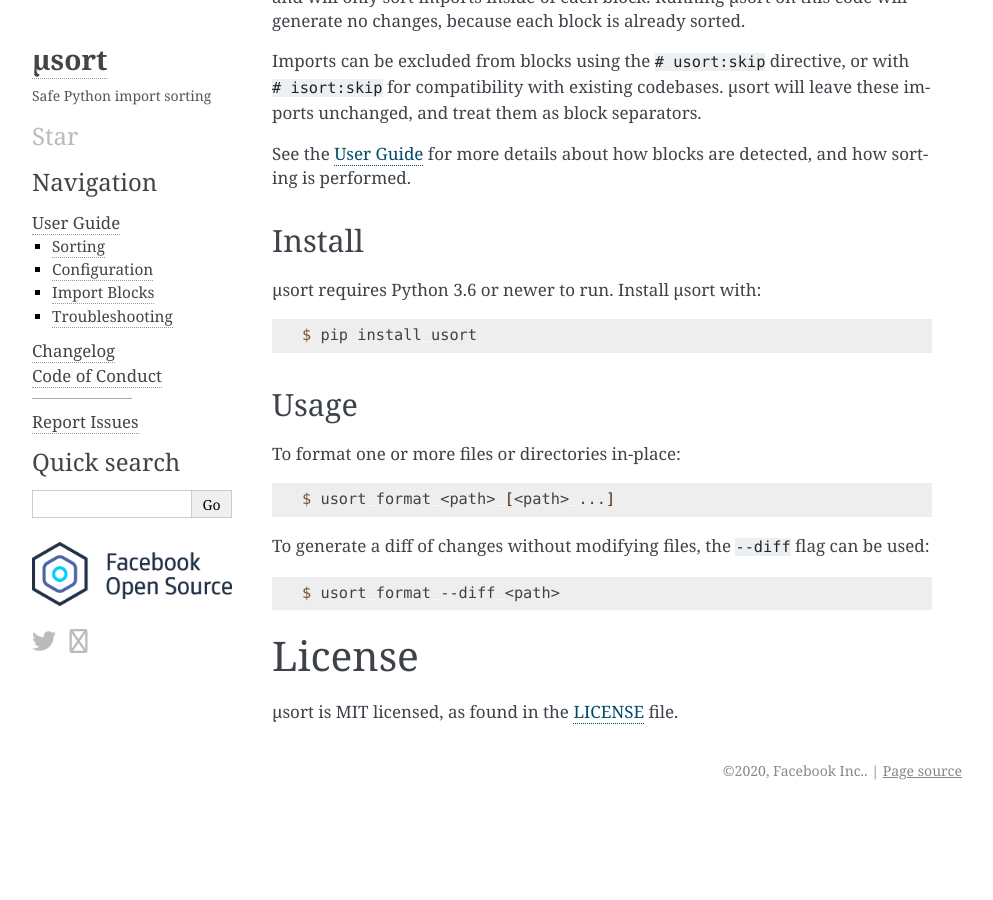
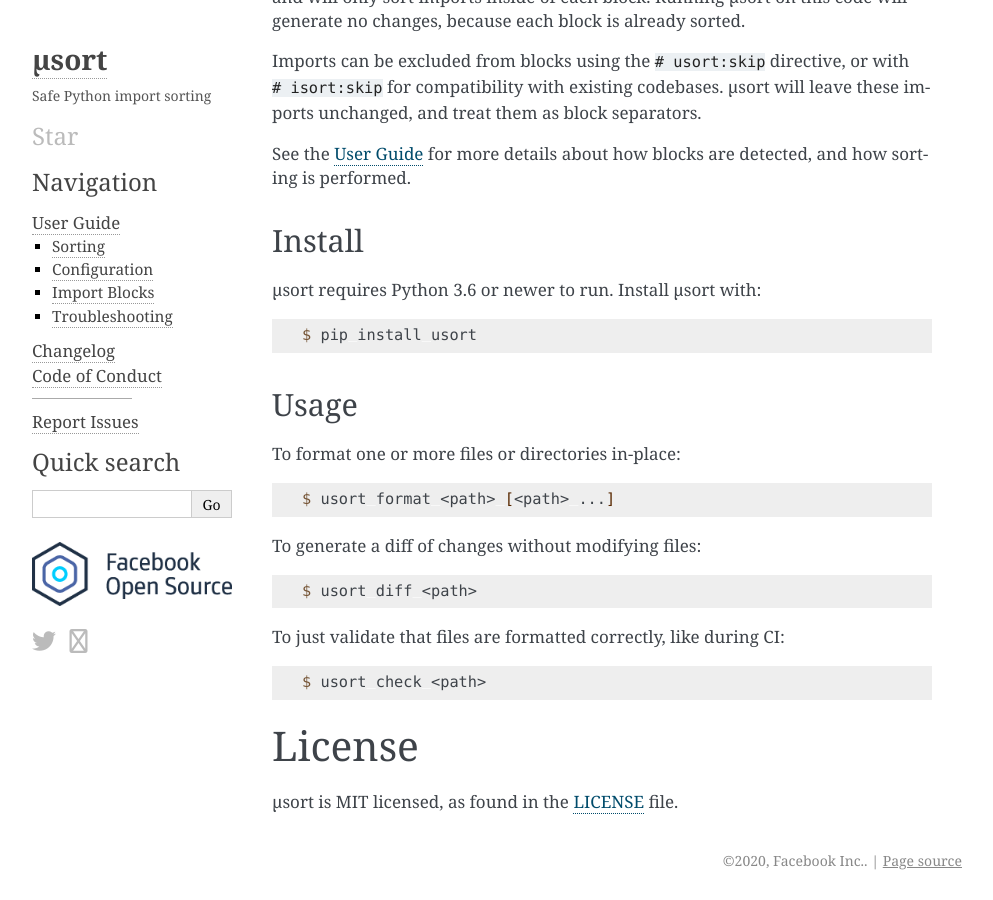
Before and after one commit to facebook/usort, a Sphinx documentation site: the page built from docs/index.rst, in a window 1280 px wide and 900 px high, scrolled down 896 px. Shown: the whole window, without its empty margins (148-1141 px from the left). Built offline with Sphinx 7.4.7, drawn with Linux system fonts in a browser that asks for light colours; nearby versions of some CDN libraries; pages that are not in the unit, such as notebooks, are missing from menus; before the commit the page ends 1706 px from its top, so only the background shows below that.

Commit message:
Document changes to format/check/diff commands and --benchmark

````diff
--- a/README.md
+++ b/README.md
@@ -71,10 +71,16 @@ To format one or more files or directories in-place:
 $ usort format <path> [<path> ...]
 ```
 
-To generate a diff of changes without modifying files, the `--diff` flag can be used:
+To generate a diff of changes without modifying files:
 
 ```shell-session
-$ usort format --diff <path>
+$ usort diff <path>
+```
+
+To just validate that files are formatted correctly, like during CI:
+
+```shell-session
+$ usort check <path>
 ```
 
 # License
--- a/docs/guide.rst
+++ b/docs/guide.rst
@@ -18,13 +18,13 @@ To generate a diff of changes without modifying files:
 
 .. code-block:: shell-session
 
-    $ usort format --diff <path> [<path> ...]
+    $ usort diff <path> [<path> ...]
 
 µsort can also be used to validate formatting as part of CI:
 
 .. code-block:: shell-session
 
-    $ usort format --check <path> [<path> ...]
+    $ usort check <path> [<path> ...]
 
 
 Sorting
````
Also changed, not shown: CHANGELOG.md (+6 -0 lines).
